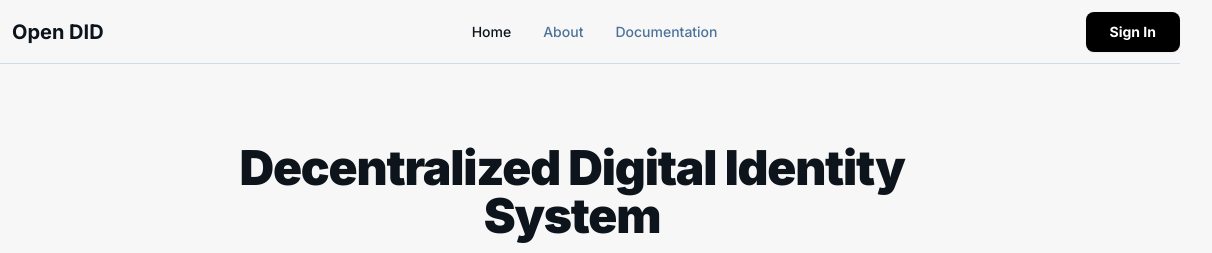
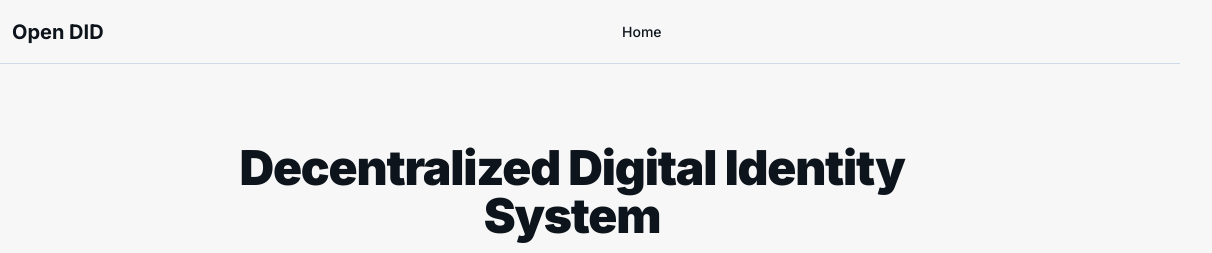
Before and after one commit to dzakisalman/open-did-project, a website: page index.html in a window 1280 px wide. Shown: the top 253 px of the page, 68-1280 px from the left. Drawn offline with nearby package versions, Linux system fonts and the light colour scheme.

Commit message:
Remove About, Documentation, and Sign In from header

```diff
--- a/index.html
+++ b/index.html
@@ -44,13 +44,8 @@
 </div>
 <nav class="hidden items-center gap-8 md:flex">
 <a class="text-sm font-medium text-foreground-light dark:text-foreground-dark hover:text-primary dark:hover:text-primary transition-colors" href="#">Home</a>
-<a class="text-sm font-medium text-subtle-light dark:text-subtle-dark hover:text-primary dark:hover:text-primary transition-colors" href="#">About</a>
-<a class="text-sm font-medium text-subtle-light dark:text-subtle-dark hover:text-primary dark:hover:text-primary transition-colors" href="#">Documentation</a>
 </nav>
 <div class="flex items-center gap-4">
-<button class="btn hidden sm:flex min-w-[84px] cursor-pointer items-center justify-center overflow-hidden rounded-lg h-10 px-6 bg-primary text-white text-sm font-bold shadow-sm">
-<span>Sign In</span>
-</button>
 <button class="md:hidden p-2 rounded-lg bg-primary/10 dark:bg-primary/20 text-primary">
 <svg class="h-6 w-6" fill="none" stroke="currentColor" viewbox="0 0 24 24" xmlns="http://www.w3.org/2000/svg">
 <path d="M4 6h16M4 12h16m-7 6h7" stroke-linecap="round" stroke-linejoin="round" stroke-width="2"></path>
```
